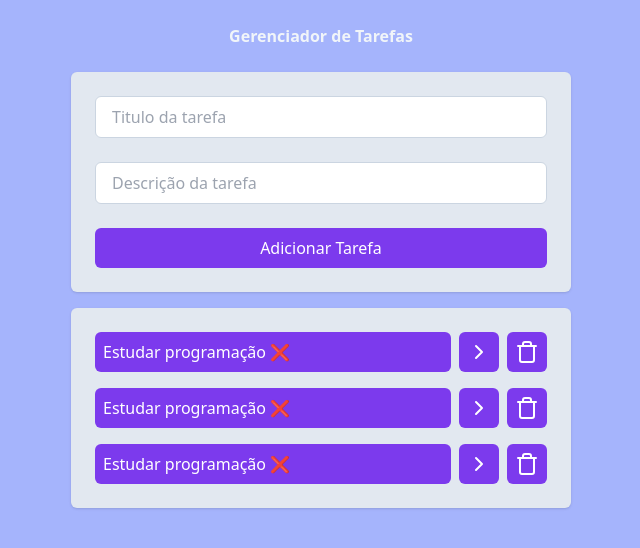
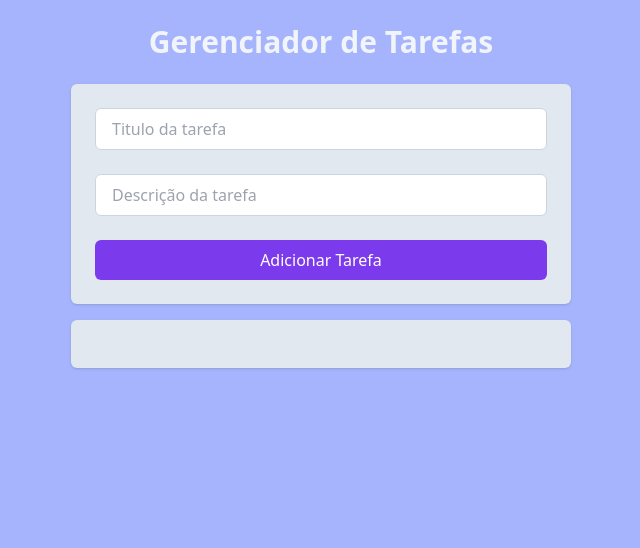
Before and after one commit to Ez3keel/intensive_react, a React (Vite) app: page / in a window 1280 px wide. Shown: the top 548 px of the page, without its empty margins (319-959 px from the left). Built offline with nearby package versions, Linux system fonts and the light colour scheme.

Commit message:
feat: add components Button/Input/Title/ Jsonplace

```diff
--- a/src/App.jsx
+++ b/src/App.jsx
@@ -2,41 +2,50 @@ import Tasks from "./components/Tasks";
 import AddTask from "./components/AddTask";
 import { useEffect, useState } from "react";
 import { Toaster } from "./components/ui/sonner";
-import { toast } from "sonner"
-import { v4  } from 'uuid';
-
+import { toast } from "sonner";
+import { v4 } from "uuid";
+import Title from "./components/Title";
+import Test from "./components/Test";
 
 export default function App() {
+  const [tasks, setTasks] = useState(
+    // Inicializa o estado 'tasks' com os dados do localStorage ou um array vazio se não houver dados
+    // JSON.parse() converte a string JSON armazenada no localStorage de volta para um array de objetos
+    //PARSE CONVERTE A STRING JSON EM UM OBJETO JAVASCRIPT
+    JSON.parse(localStorage.getItem("tasks")) || []
+  );
 
-  const [tasks, setTasks] = useState([
+  useEffect(() => {
+    //Chamar API
+    //como possui await, precisa ser uma função async
+    async function fetchTasks() {
+      const response = await fetch(
+        "https://jsonplaceholder.typicode.com/todos?_limit=10",
         {
-      id: 1,
-      title: "Estudar programação",
-      description:
-        "Estudar programação para se tornar um desenvolvedor Full Stack",
-      isCompleted: false,
-    },
-    {
-      id: 2,
-      title: "Estudar programação",
-      description:
-        "Estudar programação para se tornar um desenvolvedor Full Stack",
-      isCompleted: false,
-    },
-    {
-      id: 3,
-      title: "Estudar programação",
-      description:
-        "Estudar programação para se tornar um desenvolvedor Full Stack",
-      isCompleted: false,
-    },
-  ]);
+          method: "GET",
+        }
+      );
+
+      //Pega os dados que (API) retorna e converte para JSON
+      const data = await response.json();
+
+      //armazena/persiste os dados no state
+      setTasks(data);
+      //Se quiser, você pode chamar uma API para buscar as tarefas
+      // e atualizar o estado 'tasks' com os dados recebidos.
+    }
+    //fetchTasks(); //Comentei para não chamar a API toda vez que o componente renderiza
+  }, []);
+
+  // useEffect com []vazia significa que o efeito será executado apenas uma vez, após o primeiro render
+  // Isso é útil para inicializar o estado ou realizar ações que não precisam ser repetidas
 
   // Monitora as mudanças no estado 'tasks' e registra no console sempre que houver uma atualização
   // sempre que tiver uma mudança no array de tarefas, ele vai logar no console no caso executar a função
   useEffect(() => {
-    console.log(tasks);
-  },[tasks])
+    localStorage.setItem("tasks", JSON.stringify(tasks));
+    console.log("Tarefas atualizadas:", tasks);
+  }, [tasks]);
 
   function onTaskClick(taskId) {
     const newTaks = tasks.map((task) => {
@@ -66,9 +75,10 @@ export default function App() {
       toast.error("Preencha todos os campos!", {
         description: "Você precisa preencher o título e a descrição da tarefa.",
         classNames: {
-        toast: "!bg-red-600 !text-white !border !border-red-600 !p-4 !rounded-md !shadow-lg",
-        description: "!text-red-100"
-      }
+          toast:
+            "!bg-red-600 !text-white !border !border-red-600 !p-4 !rounded-md !shadow-lg",
+          description: "!text-red-100",
+        },
       });
 
       return;
@@ -85,25 +95,28 @@ export default function App() {
     toast.success("Tarefa adicionada com sucesso!", {
       description: "Sua nova tarefa foi adicionada à lista.",
       classNames: {
-        toast: "!bg-green-600 !text-white !p-4 !rounded-md !shadow-lg !border !border-green-600",
-        description: "!text-white-100 !text-sm mt-1"
+        toast:
+          "!bg-green-600 !text-white !p-4 !rounded-md !shadow-lg !border !border-green-600",
+        description: "!text-white-100 !text-sm mt-1",
       },
-
     });
   }
 
   return (
     <div className="w-screen h-screen bg-indigo-300 flex justify-center p-6">
       <div className="w-[500px] space-y-4">
-        <h1 className="text-9x1 text-slate-100 font-bold text-center mb-6">
-          Gerenciador de Tarefas
-        </h1>
+        <Title>Gerenciador de Tarefas</Title>
+
         <AddTask onAddTaskSubmit={onAddTaskSubmit} />
         {/* Passando os dados pelo props para ter acesso no componente */}
-        <Tasks tasks={tasks} onTaskClick={onTaskClick} deleteTask={deleteTask}/>
+        <Tasks
+          tasks={tasks}
+          onTaskClick={onTaskClick}
+          deleteTask={deleteTask}
+        />
+
       </div>
-      <Toaster richColors  position="top-center"/>
-
+      <Toaster richColors position="top-center" />
     </div>
   );
 }
--- /dev/null
+++ b/src/components/Button.jsx
@@ -0,0 +1,7 @@
+export default function Button(props) {
+  return (
+    <button {...props} className="bg-violet-600 p-2 rounded-md text-white">
+      {props.children}
+    </button>
+  );
+}
--- /dev/null
+++ b/src/components/Input.jsx
@@ -0,0 +1,33 @@
+const Input = (props) => {
+  return (
+    <input
+      className="border border-slate-300 outline-violet-400 px-4 py-2 rounded-md"
+      {...props} // Spread operator assim passa todas as props para o input
+      // type={type}
+      // placeholder={placeholder}
+      // value={value}
+      // onChange={onChange}
+      // Isso permite que você use o componente Input com diferentes tipos de input e propriedades
+      // sem precisar definir cada uma delas manualmente.
+    />
+  );
+};
+
+export default Input;
+
+
+//Outro exemplo de Input.jsx sem spread operator
+//Sem spread operator
+// const Input = ({ type, placeholder, value, onChange }) => {
+//   return (
+//     <input
+//       className="border border-slate-300 outline-violet-400 px-4 py-2 rounded-md"
+//       type={type}
+//       placeholder={placeholder}
+//       value={value}
+//       onChange={onChange}
+//     />
+//   );
+// };
+
+// export default Input;
--- a/src/components/Tasks.jsx
+++ b/src/components/Tasks.jsx
@@ -1,7 +1,8 @@
 import { ChevronRightIcon, TrashIcon } from "lucide-react";
 import { useNavigate } from "react-router-dom";
+import Button from "./Button";
 
-export default function Tasks({tasks, onTaskClick, deleteTask}) {
+export default function Tasks({ tasks, onTaskClick, deleteTask }) {
   const navigate = useNavigate();
 
   function onSeeDetailsClick(task) {
@@ -32,31 +33,40 @@ export default function Tasks({tasks, onTaskClick, deleteTask}) {
             {task.isCompleted ? " ✅" : " ❌"}
           </button>
 
+          {/* ANTES  */}
+          {/* <button
+            onClick={() => onSeeDetailsClick(task)}
+            className="bg-violet-600 p-2 rounded-md text-white"
+          >
+            <ChevronRightIcon />
+          </button> */}
 
-          <button onClick={ () => onSeeDetailsClick(task)}
-            className="bg-violet-600 p-2 rounded-md text-white">
+          {/* Botão para ver detalhes da tarefa */}
+          <Button
+            onClick={() => onSeeDetailsClick(task)}
+            className="bg-violet-600 p-2 rounded-md text-white"
+          >
             <ChevronRightIcon />
-          </button>
+          </Button>
 
+          {/* ANTES  */}
+          {/* <button
+            className="bg-violet-600 p-2 rounded-md text-white"
+            //Chama o método deleteTask passando o ID da tarefa
+            onClick={() => deleteTask(task.id)}
+          >
+            <TrashIcon />
+          </button> */}
 
-          <button className="bg-violet-600 p-2 rounded-md text-white"
-          //Chama o método deleteTask passando o ID da tarefa
-          onClick={() => deleteTask(task.id)}>
-            <TrashIcon/>
-          </button>
+          <Button
+            className="bg-violet-600 p-2 rounded-md text-white"
+            //Chama o método deleteTask passando o ID da tarefa
+            onClick={() => deleteTask(task.id)}
+          >
+            <TrashIcon />
+          </Button>
         </li>
       ))}
     </ul>
   );
 }
-
-// export default function Tasks(props) {
-//   console.log(props);
-//   return (
-//     <div>
-//       {props.tasks.map((task) => (
-//         <p key={task.id}>{task.title}</p>
-//       ))}
-//     </div>
-//   );
-// }
--- /dev/null
+++ b/src/components/Test.jsx
@@ -0,0 +1,45 @@
+import React from "react";
+
+export default class Test extends React.Component {
+  //Exemplo de construtor
+  //O construtor é um método especial que é chamado quando a classe é instanciada
+  //Você pode usar o construtor para inicializar o estado do componente
+  //Neste caso, estamos inicializando o estado com uma mensagem
+  //Isso é útil para definir valores iniciais para as propriedades do componente
+  //Você pode usar o construtor para inicializar o estado do componente
+  //e definir métodos que serão usados no componente
+  //Por exemplo, você pode definir um método para lidar com eventos, como cliques de botões
+  //Isso é útil para definir a lógica do componente e como ele deve se comportar
+  //Você pode usar o construtor para inicializar o estado do componente
+  //e definir métodos que serão usados no componente
+  //Por exemplo, você pode definir um método para lidar com eventos, como cliques de botões
+  //Isso é útil para definir a lógica do componente e como ele deve se comportar
+  constructor(props) {
+    super(props);
+    this.state = {
+      message: "This is a test component",
+    };
+  }
+
+  //Exemplo de método de ciclo de vida
+  //Esse método é chamado quando o componente é montado no DOM
+  //Você pode usar esse método para fazer chamadas de API, configurar assinaturas, etc.
+  //Exemplo: console.log("Componente Teste montado");
+  //Isso é útil para depuração ou inicialização de dados
+  //Você pode usar o método componentDidMount para executar código quando o componente é montado
+  //Por exemplo, você pode querer buscar dados de uma API quando o componente for montado
+  //Isso é útil para inicializar o estado do componente com dados externos
+  //Você pode usar o método componentDidMount para executar código quando o componente é montado
+  componentDidMount() {
+    console.log("Test component mounted");
+  }
+
+  render() {
+    return (
+      <div>
+        <h1>Teste</h1>
+        <p>Este é um componente de teste.</p>
+      </div>
+    );
+  }
+}
--- /dev/null
+++ b/src/components/Title.jsx
@@ -0,0 +1,7 @@
+export default function Title({ children }) {
+  return (
+    <h1 className="text-3xl font-bold text-slate-100 text-center mb-6">
+      {children}
+    </h1>
+  );
+}
--- a/src/components/ui/button.jsx
+++ /dev/null
@@ -1,47 +0,0 @@
-import * as React from "react"
-import { Slot } from "@radix-ui/react-slot"
-import { cva } from "class-variance-authority";
-
-import { cn } from "../../lib/utils"
-
-const buttonVariants = cva(
-  "inline-flex items-center justify-center gap-2 whitespace-nowrap rounded-md text-sm font-medium ring-offset-background transition-colors focus-visible:outline-none focus-visible:ring-2 focus-visible:ring-ring focus-visible:ring-offset-2 disabled:pointer-events-none disabled:opacity-50 [&_svg]:pointer-events-none [&_svg]:size-4 [&_svg]:shrink-0",
-  {
-    variants: {
-      variant: {
-        default: "bg-primary text-primary-foreground hover:bg-primary/90",
-        destructive:
-          "bg-destructive text-destructive-foreground hover:bg-destructive/90",
-        outline:
-          "border border-input bg-background hover:bg-accent hover:text-accent-foreground",
-        secondary:
-          "bg-secondary text-secondary-foreground hover:bg-secondary/80",
-        ghost: "hover:bg-accent hover:text-accent-foreground",
-        link: "text-primary underline-offset-4 hover:underline",
-      },
-      size: {
-        default: "h-10 px-4 py-2",
-        sm: "h-9 rounded-md px-3",
-        lg: "h-11 rounded-md px-8",
-        icon: "h-10 w-10",
-      },
-    },
-    defaultVariants: {
-      variant: "default",
-      size: "default",
-    },
-  }
-)
-
-const Button = React.forwardRef(({ className, variant, size, asChild = false, ...props }, ref) => {
-  const Comp = asChild ? Slot : "button"
-  return (
-    <Comp
-      className={cn(buttonVariants({ variant, size, className }))}
-      ref={ref}
-      {...props} />
-  );
-})
-Button.displayName = "Button"
-
-export { Button, buttonVariants }
```
Also changed, not shown: src/components/AddTask.jsx (+26 -12 lines), src/pages/TaskPage.jsx (+8 -10 lines). Lines whose indentation alone changed are shown as unchanged.
